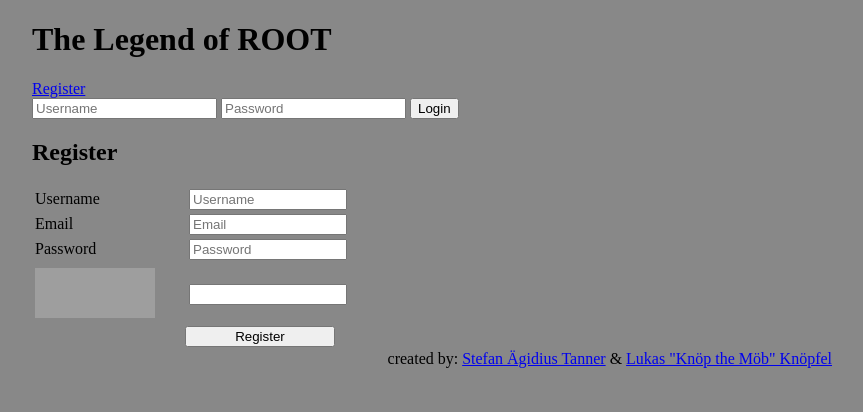
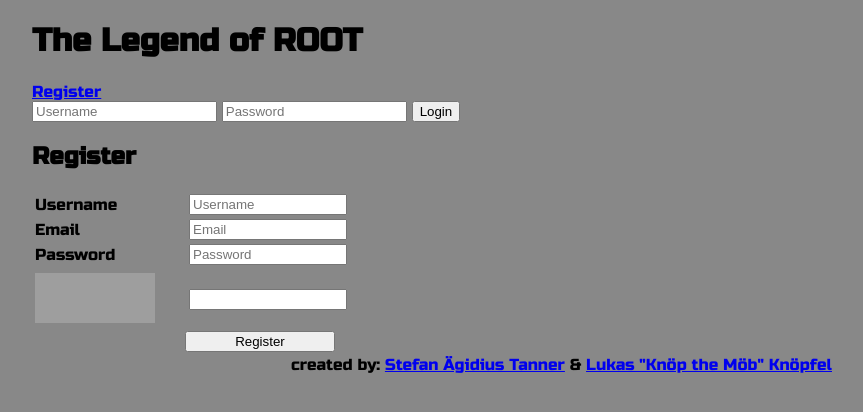
Before and after one commit to shylux/TheLegendOfROOT, a PHP site: page / in a window 1280 px wide. Shown: the top 412 px of the page, without its empty margins (208-1071 px from the left). Run offline with PHP 8.4, Linux system fonts and the light colour scheme; grey boxes are pictures that could not be loaded.

Commit message:
Added Font.

```diff
--- a/static/css/style.css
+++ b/static/css/style.css
@@ -1,8 +1,10 @@
+@import url(https://fonts.googleapis.com/css?family=Russo+One);
 html, body {
   margin: 0;
   padding: 0;
   background-color: #888;
-  width: 100%; }
+  width: 100%;
+  font-family: 'Russo One', sans-serif; }
 
 body {
   width: 800px;
--- a/static/css/style.scss
+++ b/static/css/style.scss
@@ -1,4 +1,5 @@
 @import "terrain";
+@import url(https://fonts.googleapis.com/css?family=Russo+One);
 
 $sitewidth: 800px;
 @mixin sprite($name) {
@@ -40,6 +41,7 @@ html, body {
   padding: 0;
   background-color: #888;
   width: 100%;
+  font-family: 'Russo One', sans-serif;
 }
 
 body {
```
Also changed, not shown: 1 other file.
